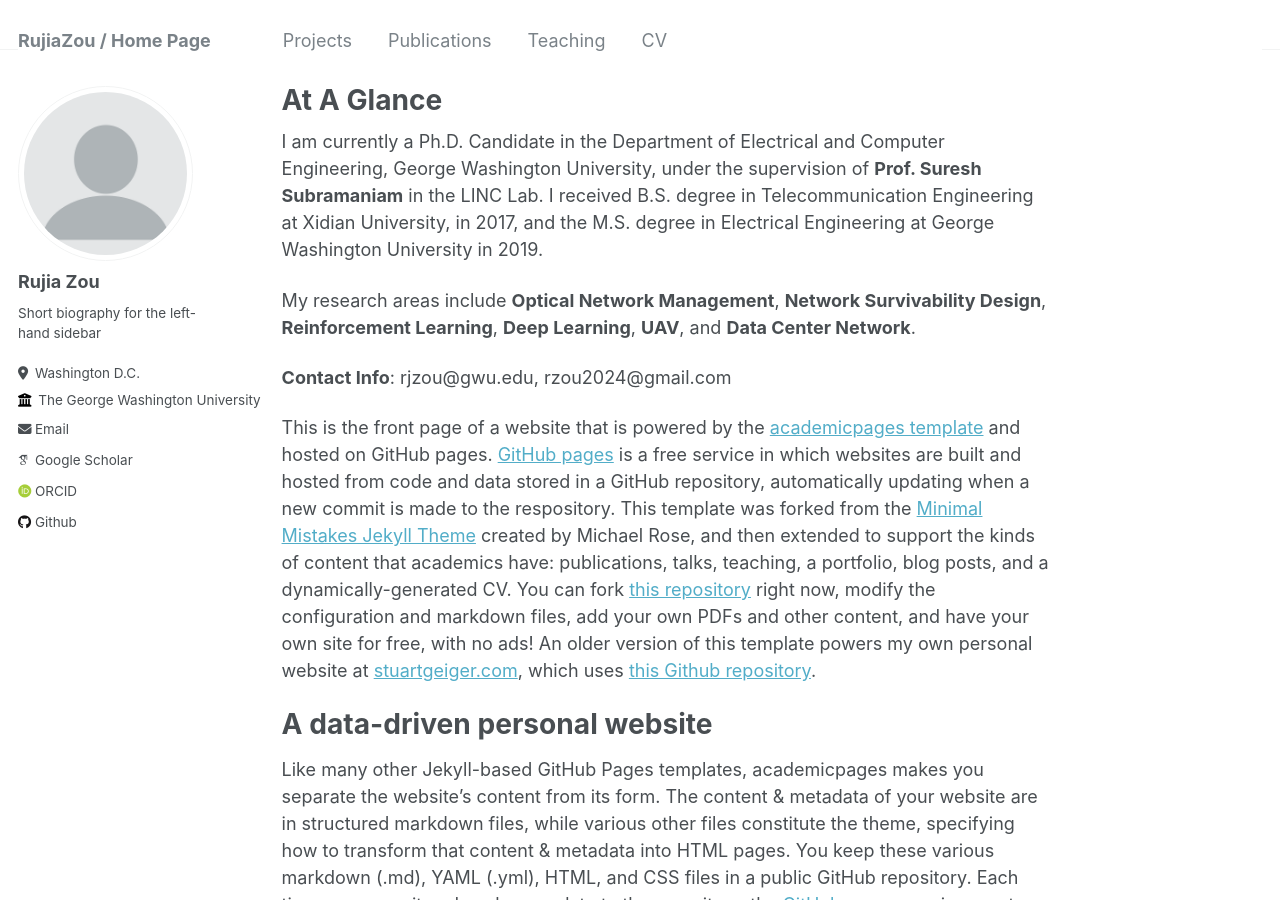
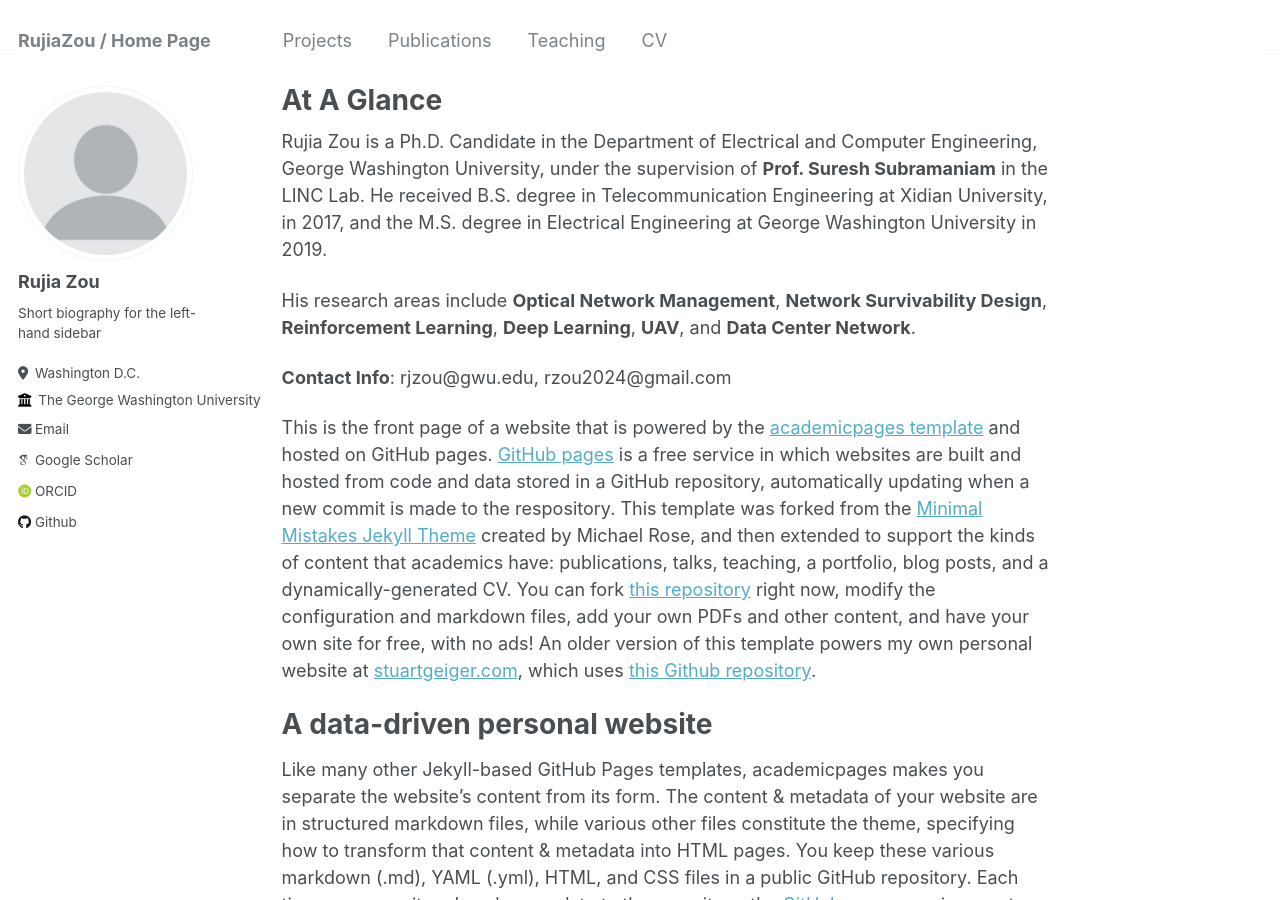
Before and after one commit to RujiaZou/RujiaZou.github.io, a Jekyll site: the page built from _pages/about.md, in a window 1280 px wide and 900 px high. Built offline with Jekyll 4.4.1, drawn with Linux system fonts in a browser that asks for light colours; some web fonts are replaced.

Commit message:
Update about.md

```diff
--- a/_pages/about.md
+++ b/_pages/about.md
@@ -7,9 +7,9 @@ redirect_from:
   - /about.html
 ---
 
-I am currently a Ph.D. Candidate in the Department of Electrical and Computer Engineering, George Washington University, under the supervision of **Prof. Suresh Subramaniam** in the LINC Lab. I received B.S. degree in Telecommunication Engineering at Xidian University, in 2017, and the M.S. degree in Electrical Engineering at George Washington University in 2019.
+Rujia Zou is a Ph.D. Candidate in the Department of Electrical and Computer Engineering, George Washington University, under the supervision of **Prof. Suresh Subramaniam** in the LINC Lab. He received B.S. degree in Telecommunication Engineering at Xidian University, in 2017, and the M.S. degree in Electrical Engineering at George Washington University in 2019.
 
-My research areas include **Optical Network Management**, **Network Survivability Design**, **Reinforcement Learning**, **Deep Learning**, **UAV**, and **Data Center Network**.
+His research areas include **Optical Network Management**, **Network Survivability Design**, **Reinforcement Learning**, **Deep Learning**, **UAV**, and **Data Center Network**.
 
 **Contact Info**: rjzou@gwu.edu, rzou2024@gmail.com
 
```
